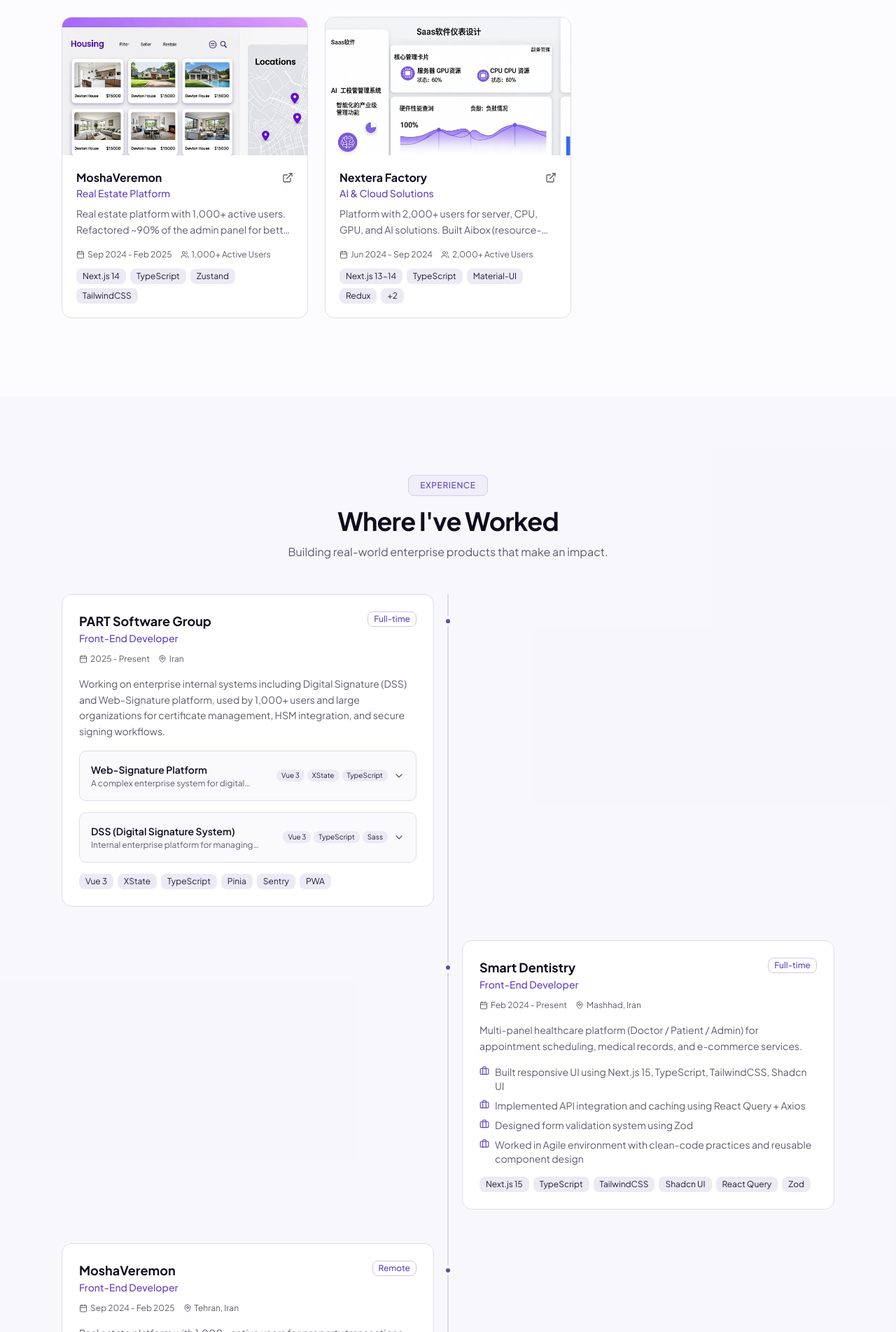
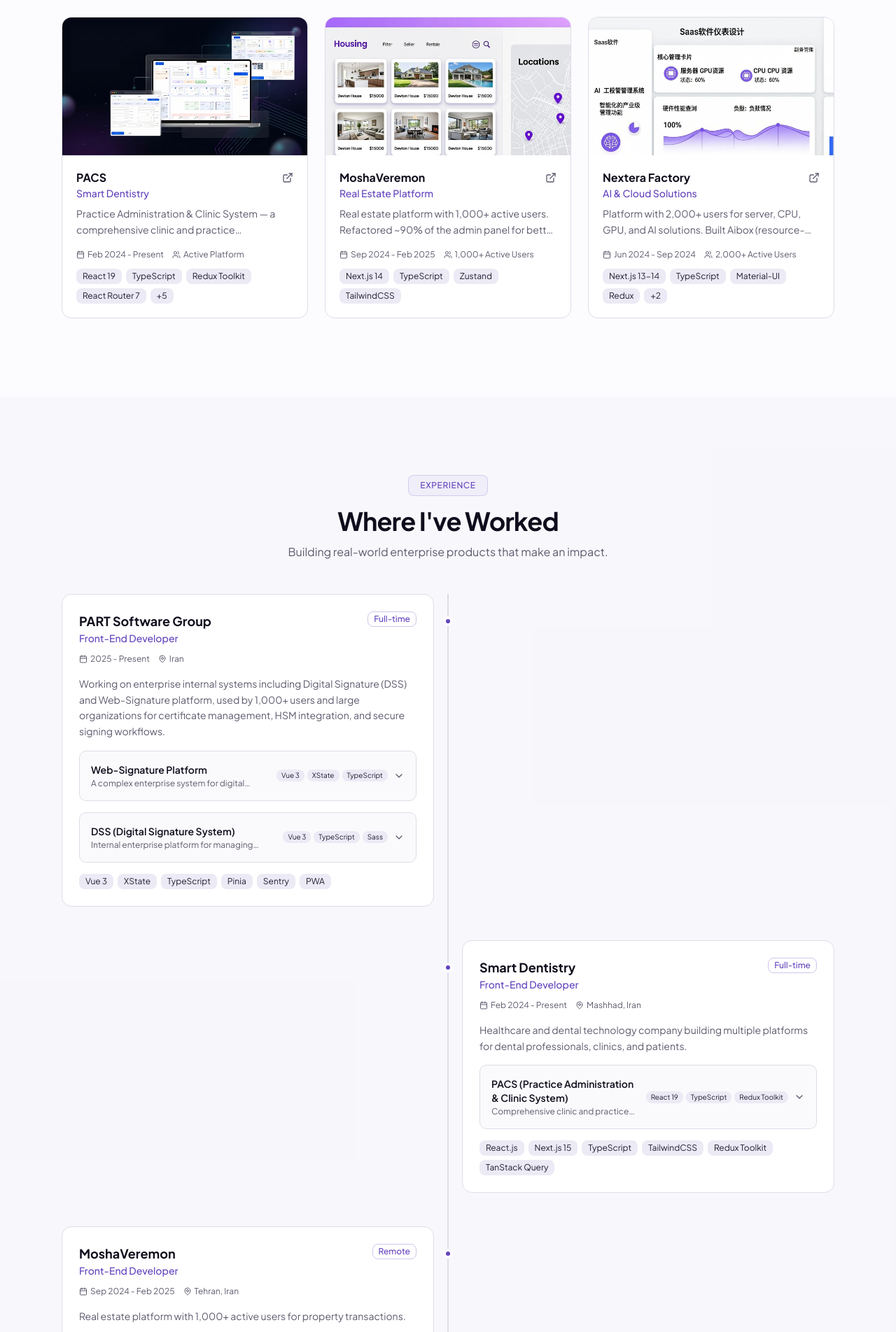
Before and after one commit to MahlaParvaz/Portfolio, a Next.js app: page / in a window 1280 px wide. Shown: the part 2407-4311 px from the top of the page at 70% size. Built offline with nearby package versions, Linux system fonts and the light colour scheme.

Commit message:
45c9139b-ede6-4d5c-81b7-5e5f9f902a9d

```diff
--- a/src/components/portfolio/experience-section.tsx
+++ b/src/components/portfolio/experience-section.tsx
@@ -73,14 +73,24 @@ const experiences: Experience[] = [
     type: "Full-time",
     period: "Feb 2024 - Present",
     description:
-      "Multi-panel healthcare platform (Doctor / Patient / Admin) for appointment scheduling, medical records, and e-commerce services.",
-    highlights: [
-      "Built responsive UI using Next.js 15, TypeScript, TailwindCSS, Shadcn UI",
-      "Implemented API integration and caching using React Query + Axios",
-      "Designed form validation system using Zod",
-      "Worked in Agile environment with clean-code practices and reusable component design",
+      "Healthcare and dental technology company building multiple platforms for dental professionals, clinics, and patients.",
+    subProjects: [
+      {
+        title: "PACS (Practice Administration & Clinic System)",
+        description:
+          "Comprehensive clinic and practice management system designed to streamline daily operations for medical and dental clinics.",
+        highlights: [
+          "Built responsive and modern user interfaces for clinic management workflows",
+          "Developed interactive calendar and scheduling system using FullCalendar",
+          "Implemented patient and appointment management modules",
+          "Created reusable and scalable components with focus on performance and maintainability",
+          "Integrated API services and state management solutions for efficient data handling",
+          "Designed modern and user-friendly experience for clinic staff and administrators",
+        ],
+        tech: ["React 19", "TypeScript", "Redux Toolkit", "React Router 7", "Tailwind CSS 4", "HeroUI", "FullCalendar"],
+      },
     ],
-    tech: ["Next.js 15", "TypeScript", "TailwindCSS", "Shadcn UI", "React Query", "Zod"],
+    tech: ["React.js", "Next.js 15", "TypeScript", "TailwindCSS", "Redux Toolkit", "TanStack Query"],
   },
   {
     company: "MoshaVeremon",
--- a/src/components/portfolio/projects-section.tsx
+++ b/src/components/portfolio/projects-section.tsx
@@ -84,6 +84,26 @@ const projects: Project[] = [
       "API integration and caching using React Query + Axios",
       "Form validation system designed with Zod",
       "Agile environment with clean-code practices",
+    ],
+  },
+  {
+    title: "PACS",
+    subtitle: "Smart Dentistry",
+    description:
+      "Practice Administration & Clinic System — a comprehensive clinic and practice management system for patient records, appointment scheduling, clinic workflows, and staff management with interactive calendar.",
+    image: "/projects/pacs.webp",
+    period: "Feb 2024 - Present",
+    location: "Mashhad, Iran",
+    type: "Full-time",
+    users: "Active Platform",
+    tech: ["React 19", "TypeScript", "Redux Toolkit", "React Router 7", "Tailwind CSS 4", "HeroUI", "FullCalendar", "Framer Motion", "Vite"],
+    features: [
+      "Interactive calendar and scheduling system using FullCalendar",
+      "Patient records and medical information management",
+      "Appointment scheduling, reminders, and time management",
+      "Clinic workflows and administrative process management",
+      "Reusable and scalable components with performance focus",
+      "Modern user-friendly experience for clinic staff and administrators",
     ],
   },
   {
```
Also changed, not shown: public/projects/pacs.webp (added), upload/Web_application_portfolio_cover_…_202606302256.jpeg (added).
